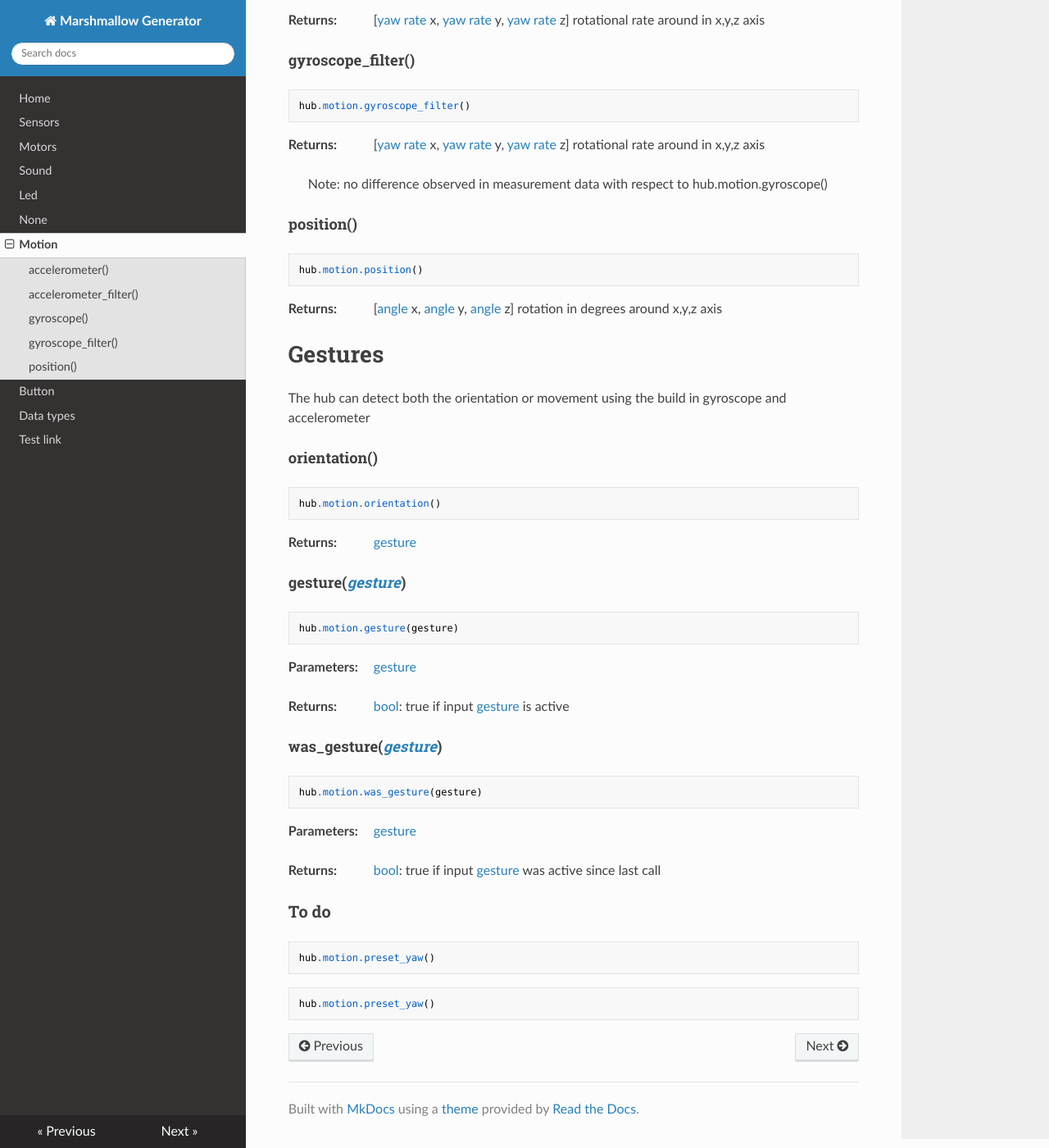
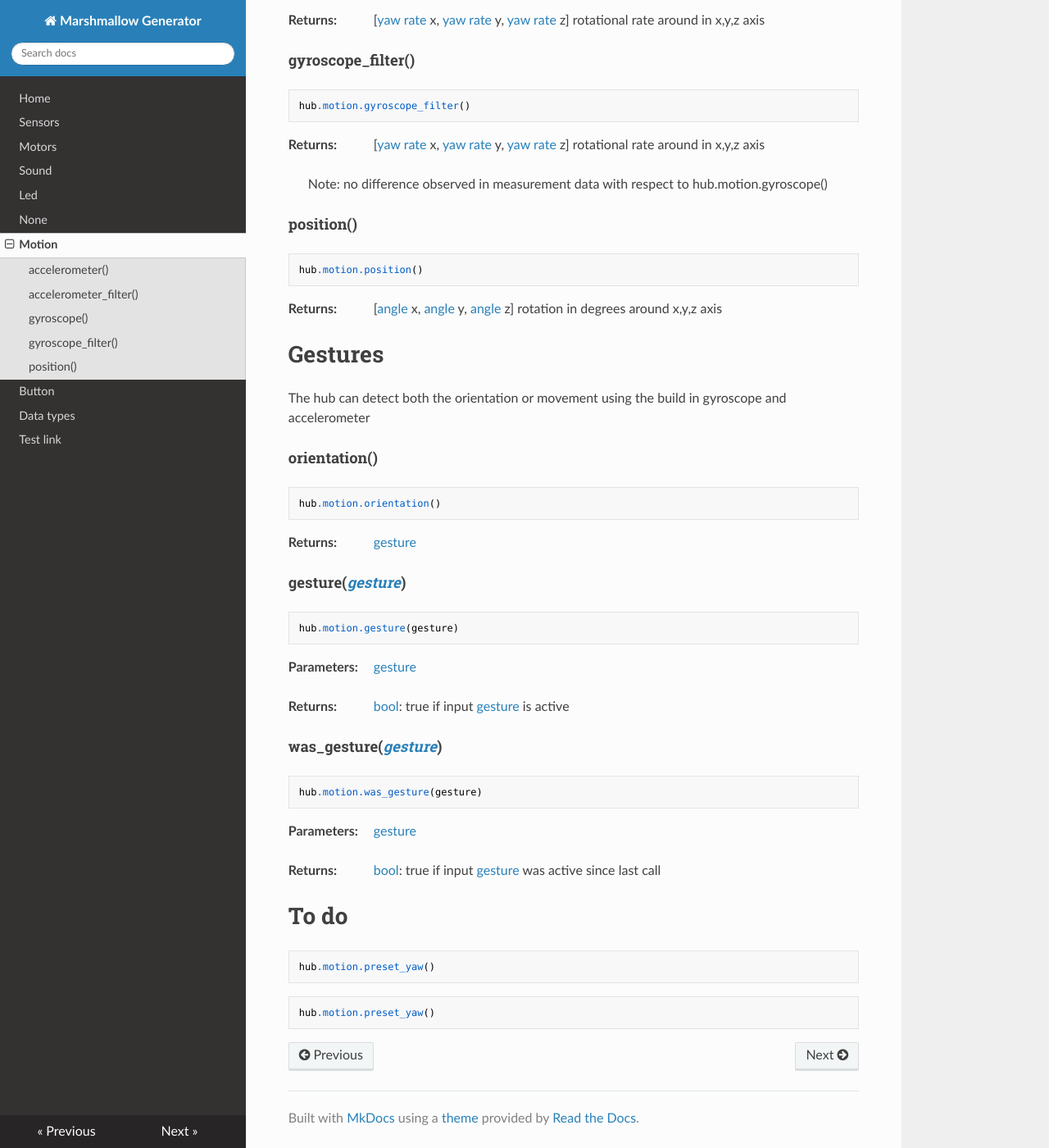
Before and after one commit to NStrijbosch/hub-module-notes, an MkDocs documentation site: the page built from docs/motion.md, in a window 1280 px wide and 1400 px high, scrolled down 675 px. Shown: the whole window at 82% size. Built offline with MkDocs 1.6.1, drawn with Linux system fonts in a browser that asks for light colours; nearby versions of some CDN libraries.

Commit message:
Update motion.md

````diff
--- a/docs/motion.md
+++ b/docs/motion.md
@@ -4,6 +4,8 @@
 .section li { list-style: none !important}
 .toctree-l2 a {margin-left: 0em;}
 .toctree-l3 {margin-left: 2em;}
+h2 {font-size: 125%;}
+h2 {font-size: 115%;}
 </style>
 
 # Gyro/Accelerometer Sensor Data
@@ -11,7 +13,7 @@
 The hub can measure acceleration, yaw rate, and rotation directly from the gyroscope and accelerometer using the following commands
 
 
-#### accelerometer()
+## accelerometer()
 
 ```
 hub.motion.accelerometer()
@@ -20,7 +22,7 @@
 
 * [[acceleration](data_types.md#acceleration) x, [acceleration](data_types.md#acceleration) y, [acceleration](data_types.md#acceleration) z] acceleration in x,y,z direction
 
-#### accelerometer_filter()
+## accelerometer_filter()
 
 ```
 hub.motion.accelerometer_filter()
@@ -32,7 +34,7 @@
 
 > Note: no difference observed in measurement data with respect to hub.motion.accelerometer()
 
-#### gyroscope()
+## gyroscope()
 
 ```
 hub.motion.gyroscope()
@@ -42,7 +44,7 @@
 * [[yaw rate](data_types.md#yaw) x, [yaw rate](data_types.md#yaw) y, [yaw rate](data_types.md#yaw) z] rotational rate around in x,y,z axis
 
 
-#### gyroscope_filter()
+## gyroscope_filter()
 
 ```
 hub.motion.gyroscope_filter()
@@ -53,7 +55,7 @@
 
 > Note: no difference observed in measurement data with respect to hub.motion.gyroscope()
 
-#### position()
+## position()
 
 ```
 hub.motion.position()
@@ -68,7 +70,7 @@
 
 The hub can detect both the orientation or movement using the build in gyroscope and accelerometer
 
-#### orientation()
+## orientation()
 
 ```
 hub.motion.orientation()
@@ -78,7 +80,7 @@
 
 * [gesture](data_types.md#gesture)
 
-#### gesture(_[gesture](data_types.md#gesture)_)
+## gesture(_[gesture](data_types.md#gesture)_)
 
 ```
 hub.motion.gesture(gesture)
@@ -91,7 +93,7 @@
 
 * [bool](data_types.bool): true if input [gesture](data_types.md#gesture) is active
 
-#### was_gesture(_[gesture](data_types.md#gesture)_)
+## was_gesture(_[gesture](data_types.md#gesture)_)
 
 ```
 hub.motion.was_gesture(gesture)
@@ -106,7 +108,7 @@
 
 
 
-### To do
+# To do
 ```
 hub.motion.preset_yaw()
 ```
````
